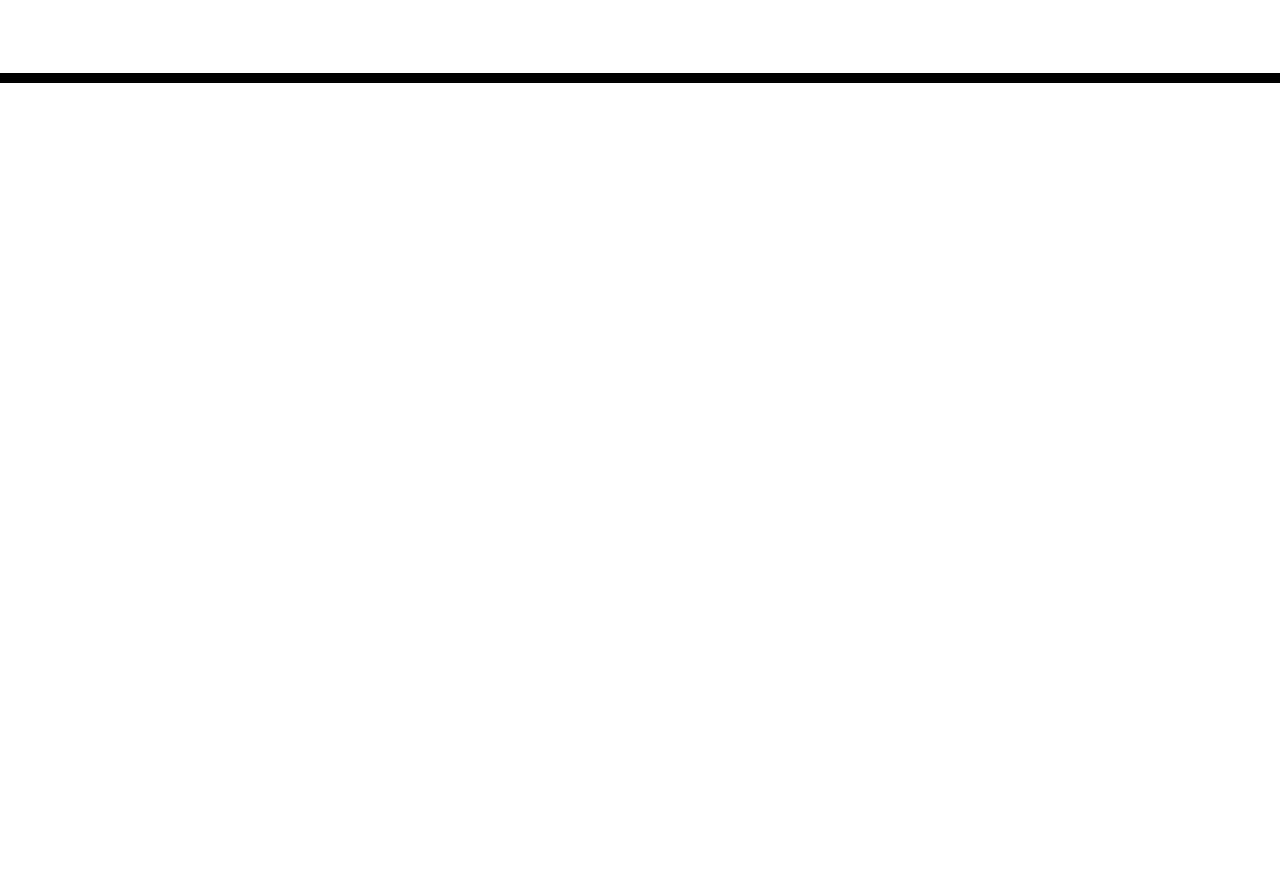
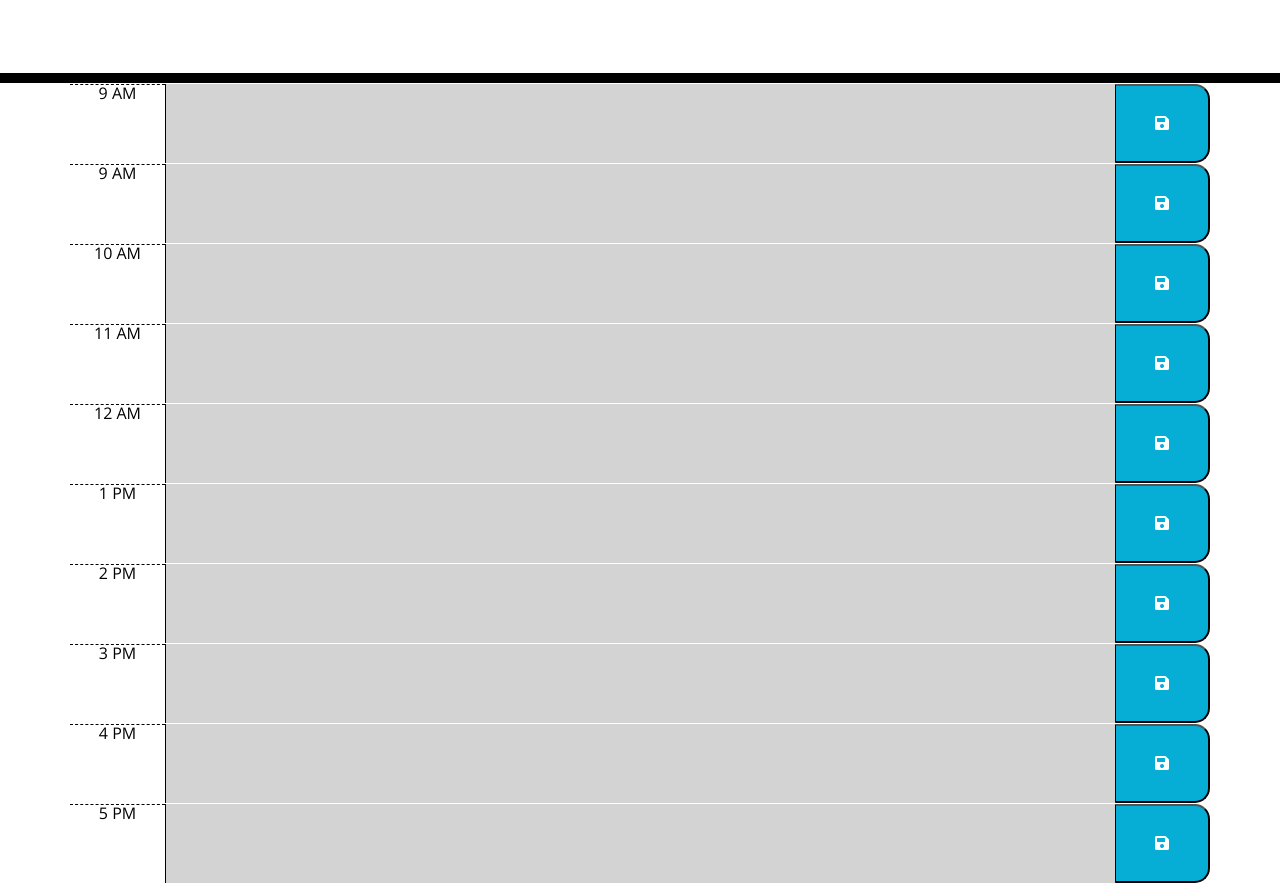
Before and after one commit to MAT-IT/Day-Planner-App, a plain HTML site: page index.html in a window 1280 px wide. Shown: the part 168-1051 px from the top of the page. Before the commit the page ends 800 px from the top, so only its background shows below. Drawn offline with nearby package versions, Linux system fonts and the light colour scheme.

Commit message:
Added Timeblocks in html file

```diff
--- a/index.html
+++ b/index.html
@@ -31,7 +31,72 @@
       <p id="currentDay" class="lead"></p>
     </header>
     <div class="container">
-      <!-- Timeblocks go here -->
+      <div class="row time-block" id="9">
+        <div class="col-md-1 hour">9 AM</div>
+        <textarea class="col-md-10 description past"></textarea>
+        <button class="col-md-1 saveBtn"><i class="fas fa-save"></i></button>
+      </div>
+
+      <div class="row time-block" id="10">
+        <div class="col-md-1 hour">9 AM</div>
+        <textarea class="col-md-10 description past"></textarea>
+        <button class="col-md-1 saveBtn"><i class="fas fa-save"></i></button>
+      </div>
+
+      <div class="row time-block" id="9">
+        <div class="col-md-1 hour">10 AM</div>
+        <textarea class="col-md-10 description past"></textarea>
+        <button class="col-md-1 saveBtn"><i class="fas fa-save"></i></button>
+      </div>
+
+      <div class="row time-block" id="11">
+        <div class="col-md-1 hour">11 AM</div>
+        <textarea class="col-md-10 description past"></textarea>
+        <button class="col-md-1 saveBtn"><i class="fas fa-save"></i></button>
+      </div>
+
+      <div class="row time-block" id="12">
+        <div class="col-md-1 hour">12 AM</div>
+        <textarea class="col-md-10 description past"></textarea>
+        <button class="col-md-1 saveBtn"><i class="fas fa-save"></i></button>
+      </div>
+
+      <div class="row time-block" id="1">
+        <div class="col-md-1 hour">1 PM</div>
+        <textarea class="col-md-10 description past"></textarea>
+        <button class="col-md-1 saveBtn"><i class="fas fa-save"></i></button>
+      </div>
+
+      <div class="row time-block" id="2">
+        <div class="col-md-1 hour">2 PM</div>
+        <textarea class="col-md-10 description past"></textarea>
+        <button class="col-md-1 saveBtn"><i class="fas fa-save"></i></button>
+      </div>
+
+      <div class="row time-block" id="3">
+        <div class="col-md-1 hour">3 PM</div>
+        <textarea class="col-md-10 description past"></textarea>
+        <button class="col-md-1 saveBtn"><i class="fas fa-save"></i></button>
+      </div>
+
+      <div class="row time-block" id="4">
+        <div class="col-md-1 hour">4 PM</div>
+        <textarea class="col-md-10 description past"></textarea>
+        <button class="col-md-1 saveBtn"><i class="fas fa-save"></i></button>
+      </div>
+
+      <div class="row time-block" id="5">
+        <div class="col-md-1 hour">5 PM</div>
+        <textarea class="col-md-10 description past"></textarea>
+        <button class="col-md-1 saveBtn"><i class="fas fa-save"></i></button>
+      </div>
+
+
+
+        <!-- Repeat the above structure for other timeblocks -->
+
+</div>
+
     </div>
 
     <script src="https://cdnjs.cloudflare.com/ajax/libs/jquery/3.2.1/jquery.min.js"></script>
```
